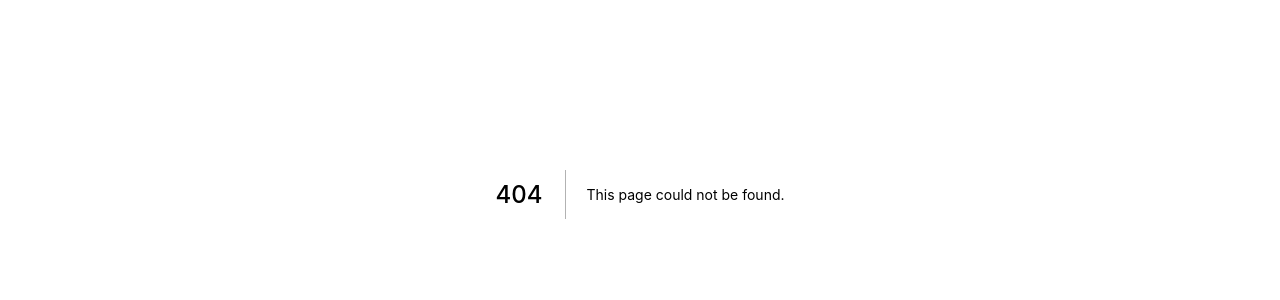
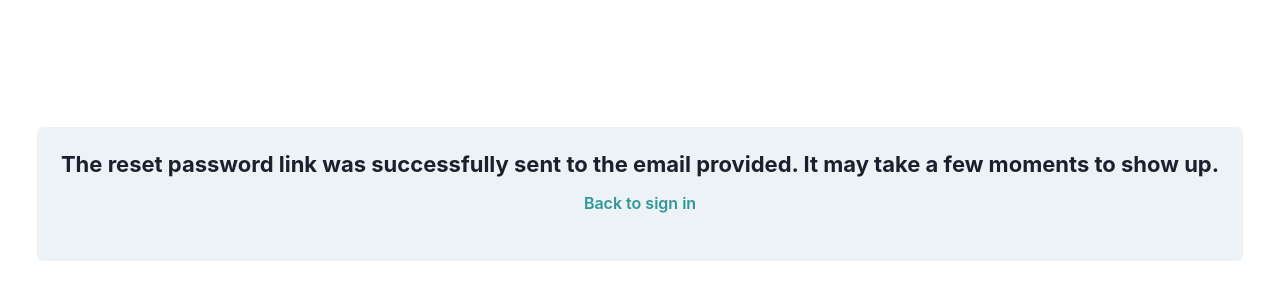
Before and after one commit to namhnguy/authentication, a Next.js app: page /successReset in a window 1280 px wide. Before the commit this address had no page. Shown: the part 206-506 px from the top of the page. Built offline with nearby package versions, Linux system fonts and the light colour scheme; no server answers.

Commit message:
Create successReset.js

```diff
--- /dev/null
+++ b/pages/successReset.js
@@ -0,0 +1,25 @@
+import React from "react"
+import { useState } from 'react'
+import { emailValidator } from '../helpers/emailValidator'
+import { sendEmailWithPassword } from "../firebase/auth"
+import { Button } from '@chakra-ui/button'
+import { Input } from '@chakra-ui/input'
+import { Flex, Heading } from '@chakra-ui/layout'
+import { useColorMode, useColorModeValue } from '@chakra-ui/color-mode'
+import { useToast } from "@chakra-ui/react"
+import { Text } from "@chakra-ui/react"
+import { useRouter } from "next/router"
+
+
+export default function StartPage() {
+    const formBackground = useColorModeValue("gray.100", "gray.700")
+    const router = useRouter()
+    return (
+        <Flex height="100vh" alignItems="center" justifyContent="center">
+            <Flex direction="column" background={formBackground} p={6} rounded={6}>
+               <Heading textAlign="center" fontSize="22" mb={4}>The reset password link was successfully sent to the email provided. It may take a few moments to show up.</Heading>
+              <Button variant="link" onClick={() => {router.push("./signIn")}} mb={6} colorScheme='teal'>Back to sign in</Button>
+          </Flex>
+     </Flex>
+    )
+}
```
